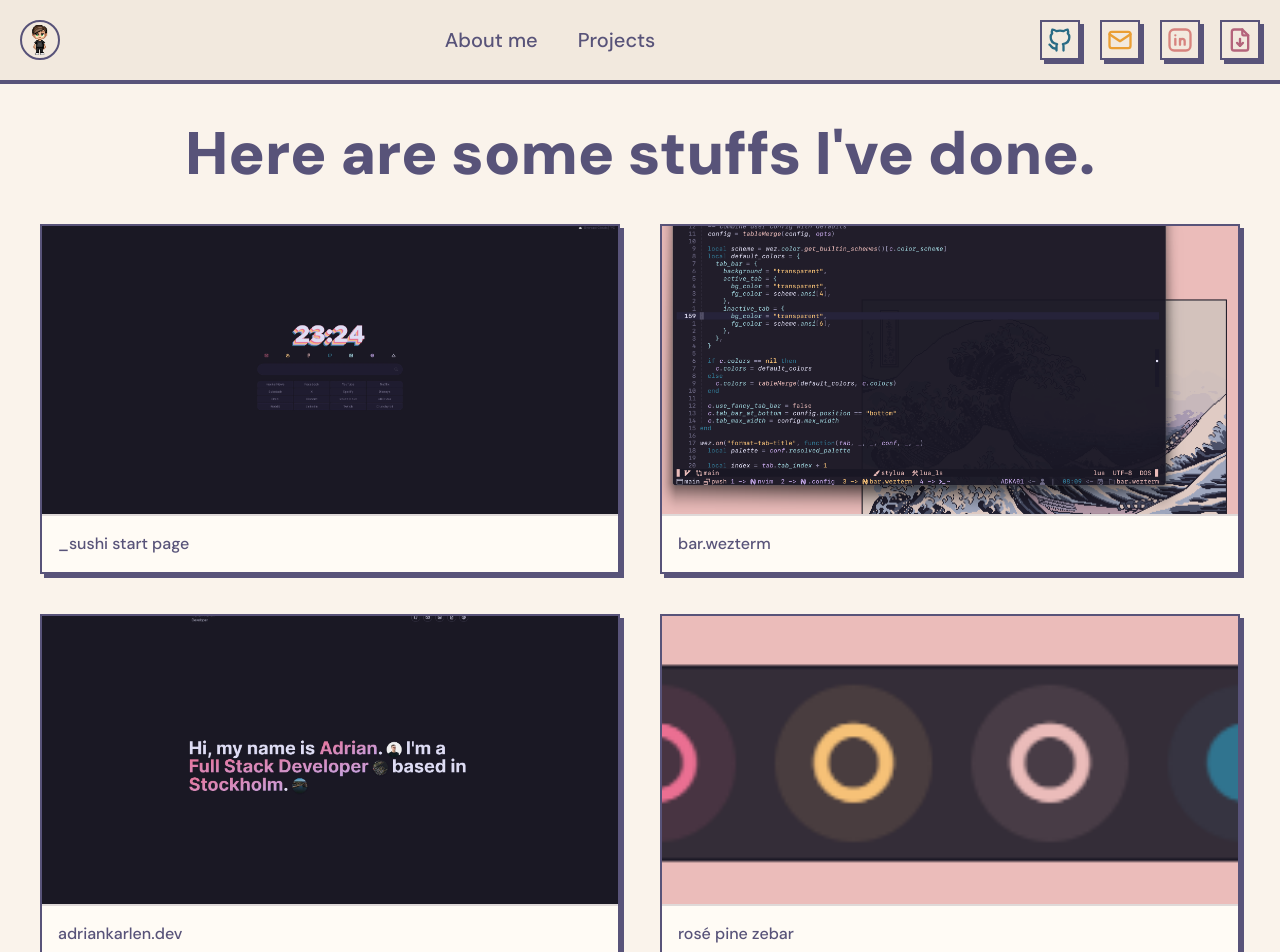
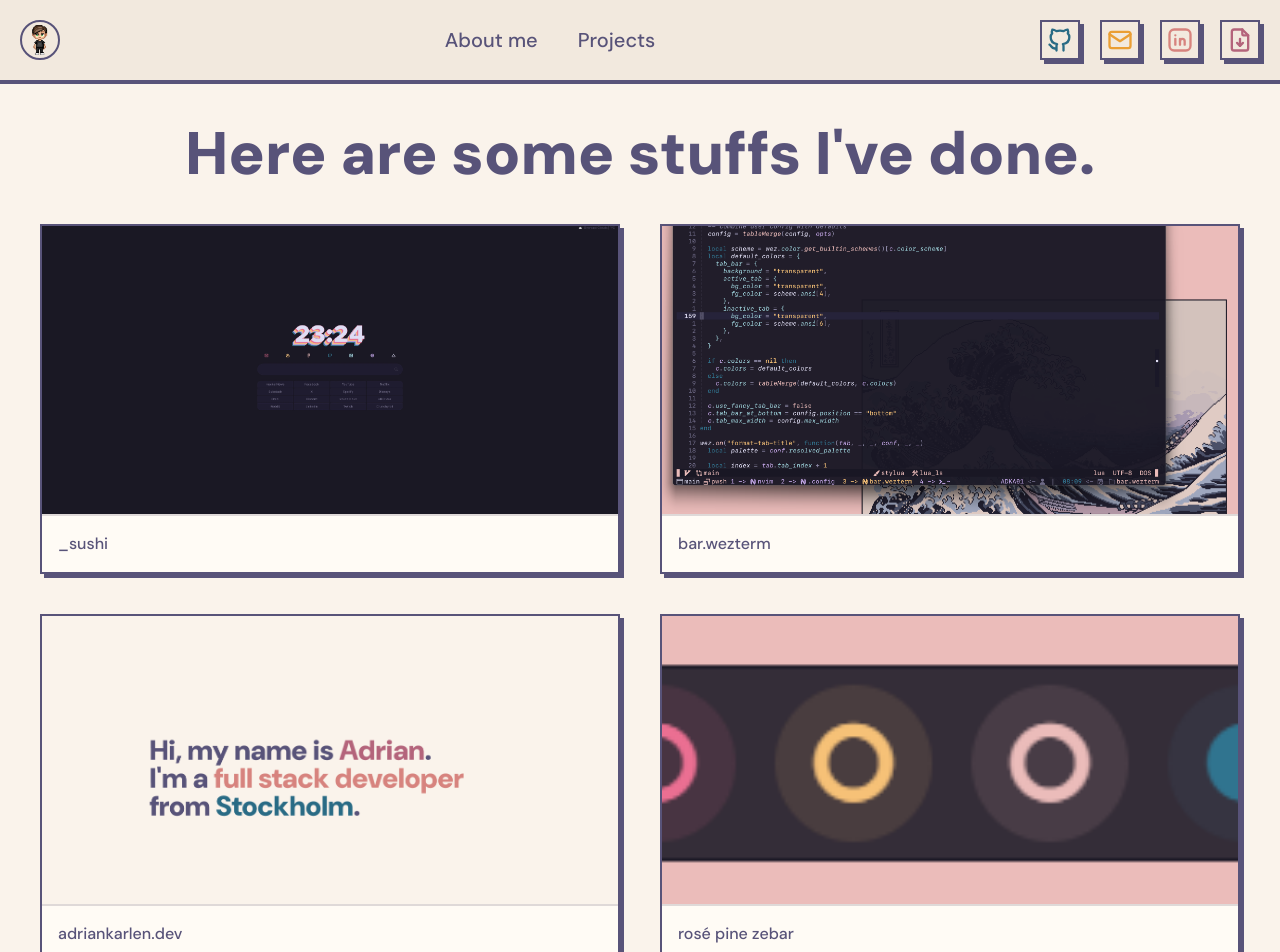
Before and after one commit to adriankarlen/www, a SvelteKit app: page /projects in a window 1280 px wide. Shown: the top 952 px of the page. Built offline with nearby package versions, Linux system fonts and the light colour scheme.

Commit message:
chore: update project image

```diff
--- a/src/routes/projects/+page.svelte
+++ b/src/routes/projects/+page.svelte
@@ -11,7 +11,7 @@
   <div class="my-10 grid grid-cols-1 lg:grid-cols-2 gap-10 font-medium">
     <a href="https://github.com/adriankarlen/_sushi">
       <Card imageUrl="/projects/_sushi.webp" alt="sushi startpage">
-        _sushi start page
+        _sushi
       </Card>
     </a>
     <a href="https://github.com/adriankarlen/bar.wezterm">
@@ -20,7 +20,7 @@
       </Card>
     </a>
     <a href="https://github.com/adriankarlen/www">
-      <Card imageUrl="/projects/personal-website.webp" alt="personal website">
+      <Card imageUrl="/projects/this-site.png" alt="personal website">
         adriankarlen.dev
       </Card>
     </a>
```
Also changed, not shown: static/projects/this-site.png (added).
